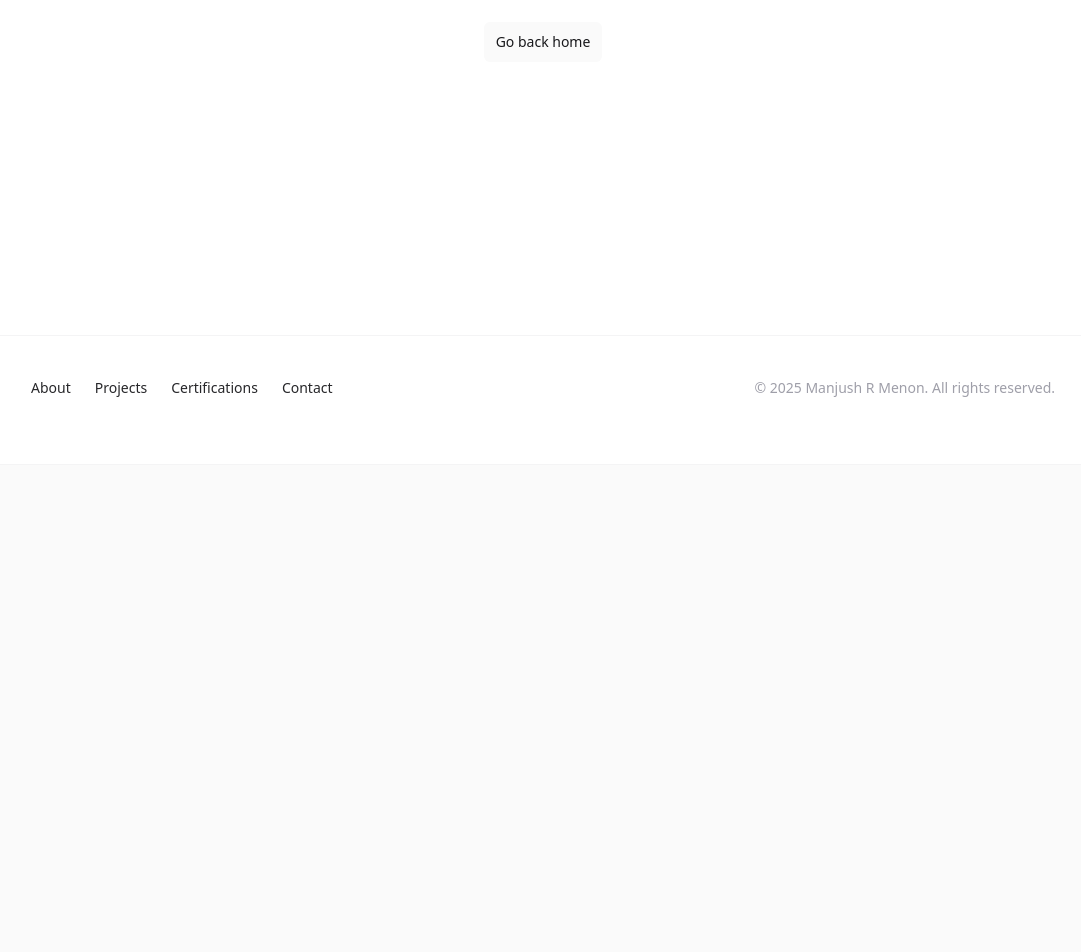
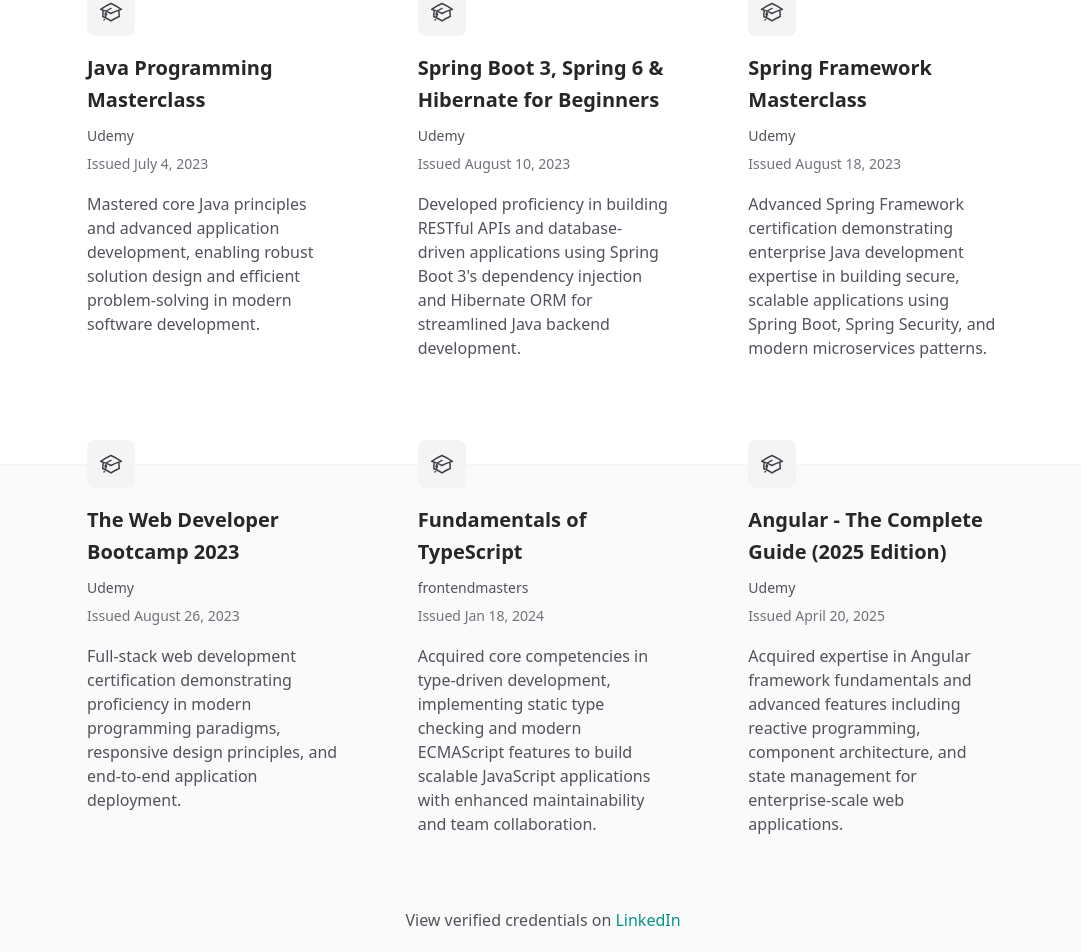
Before and after one commit to manjush-r-menon/portfolio, a Next.js app: page /certifications in a window 1280 px wide. Shown: the part 336-1288 px from the top of the page, without its empty margins (97-1178 px from the left). Before the commit the page ends 800 px from the top, so only its background shows below. Built offline with nearby package versions, Linux system fonts and the light colour scheme.

Commit message:
added certifications page

```diff
--- a/app/certifications/page.tsx
+++ b/app/certifications/page.tsx
@@ -1,10 +1,63 @@
+import { certifications } from "@/certificate-data/certificate-data";
 import { Container } from "@/components/container/container";
-import PageUnderConstruction from "@/components/page-under-construction/page-under-construction";
 
 export default function Certifications() {
   return (
-    <Container className="flex h-full items-center">
-      <PageUnderConstruction />
+    <Container className="flex h-full items-center pt-8 md:pt-16">
+      <div className="mx-auto max-w-7xl px-6 lg:px-8">
+        <div className="mx-auto max-w-2xl lg:max-w-none">
+          <div className="text-center">
+            <h2 className="text-4xl font-bold tracking-tight text-zinc-800 dark:text-zinc-100 sm:text-5xl">
+              Certifications
+            </h2>
+            <p className="mt-6 text-lg text-zinc-600 dark:text-zinc-400">
+              Validating expertise through continuous learning and professional
+              development
+            </p>
+          </div>
+
+          <div className="mt-16 grid grid-cols-1 gap-8 sm:grid-cols-2 lg:grid-cols-3">
+            {certifications.map((certification) => (
+              <div
+                key={certification.title}
+                className="group flex flex-col rounded-2xl p-6 transition-all hover:bg-zinc-50 dark:hover:bg-zinc-800/50"
+              >
+                <div className="flex h-12 w-12 items-center justify-center rounded-lg bg-zinc-100 dark:bg-zinc-700">
+                  <certification.icon className="h-6 w-6 text-zinc-700 transition-colors duration-300 dark:text-zinc-300 group-hover:text-teal-500 dark:group-hover:text-teal-400" />
+                </div>
+                <h3 className="mt-4 text-xl font-semibold text-zinc-800 transition-colors duration-300 dark:text-zinc-200 group-hover:text-teal-500 dark:group-hover:text-teal-400">
+                  {certification.title}
+                </h3>
+                <div className="mt-2 space-y-1">
+                  <p className="text-sm font-medium text-zinc-600 dark:text-zinc-400">
+                    {certification.issuer}
+                  </p>
+                  <p className="text-sm text-zinc-500 dark:text-zinc-500">
+                    Issued {certification.date}
+                  </p>
+                </div>
+                <p className="mt-4 text-zinc-600 transition-colors duration-300 dark:text-zinc-400 group-hover:text-teal-500 dark:group-hover:text-teal-400">
+                  {certification.description}
+                </p>
+              </div>
+            ))}
+          </div>
+
+          <div className="mt-12 text-center">
+            <p className="text-zinc-600 dark:text-zinc-400">
+              View verified credentials on{" "}
+              <a
+                href="[YOUR_LINKEDIN_URL]"
+                className="font-medium text-teal-600 hover:text-teal-500 dark:text-teal-400 dark:hover:text-teal-300"
+                target="_blank"
+                rel="noopener noreferrer"
+              >
+                LinkedIn
+              </a>
+            </p>
+          </div>
+        </div>
+      </div>
     </Container>
   );
 }
--- /dev/null
+++ b/certificate-data/certificate-data.ts
@@ -0,0 +1,66 @@
+import { AcademicCapIcon } from "@heroicons/react/24/outline";
+import { ForwardRefExoticComponent, SVGProps, RefAttributes } from "react";
+
+export type Certification = {
+  icon: ForwardRefExoticComponent<
+    Omit<SVGProps<SVGSVGElement>, "ref"> & {
+      title?: string;
+      titleId?: string;
+    } & RefAttributes<SVGSVGElement>
+  >;
+  title: string;
+  issuer: string;
+  date: string;
+  description: string;
+};
+
+export const certifications: Certification[] = [
+  {
+    icon: AcademicCapIcon,
+    title: "Java Programming Masterclass",
+    issuer: "Udemy",
+    date: "July 4, 2023",
+    description:
+      "Mastered core Java principles and advanced application development, enabling robust solution design and efficient problem-solving in modern software development.",
+  },
+  {
+    icon: AcademicCapIcon,
+    title: "Spring Boot 3, Spring 6 & Hibernate for Beginners",
+    issuer: "Udemy",
+    date: "August 10, 2023",
+    description:
+      "Developed proficiency in building RESTful APIs and database-driven applications using Spring Boot 3's dependency injection and Hibernate ORM for streamlined Java backend development.",
+  },
+  {
+    icon: AcademicCapIcon,
+    title: "Spring Framework Masterclass",
+    issuer: "Udemy",
+    date: "August 18, 2023",
+    description:
+      "Advanced Spring Framework certification demonstrating enterprise Java development expertise in building secure, scalable applications using Spring Boot, Spring Security, and modern microservices patterns.",
+  },
+  {
+    icon: AcademicCapIcon,
+    title: "The Web Developer Bootcamp 2023",
+    issuer: "Udemy",
+    date: "August 26, 2023",
+    description:
+      "Full-stack web development certification demonstrating proficiency in modern programming paradigms, responsive design principles, and end-to-end application deployment.",
+  },
+  {
+    icon: AcademicCapIcon,
+    title: "Fundamentals of TypeScript",
+    issuer: "frontendmasters",
+    date: "Jan 18, 2024",
+    description:
+      "Acquired core competencies in type-driven development, implementing static type checking and modern ECMAScript features to build scalable JavaScript applications with enhanced maintainability and team collaboration.",
+  },
+  {
+    icon: AcademicCapIcon,
+    title: "Angular - The Complete Guide (2025 Edition)",
+    issuer: "Udemy",
+    date: "April 20, 2025",
+    description:
+      "Acquired expertise in Angular framework fundamentals and advanced features including reactive programming, component architecture, and state management for enterprise-scale web applications.",
+  },
+];
```
